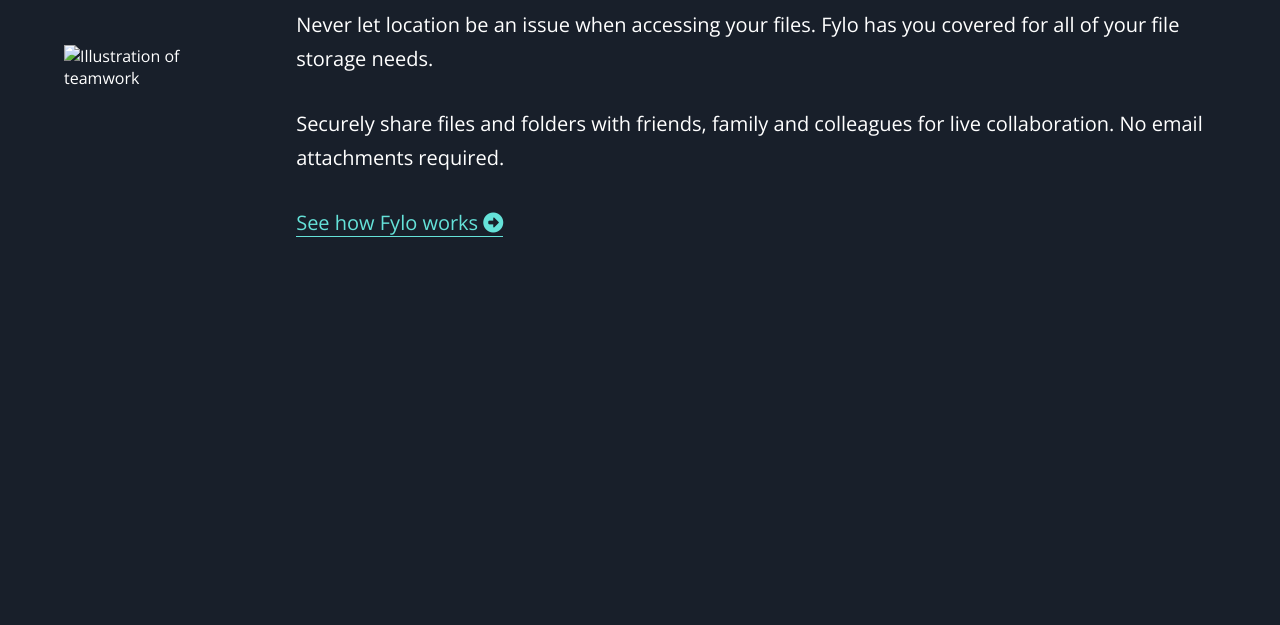
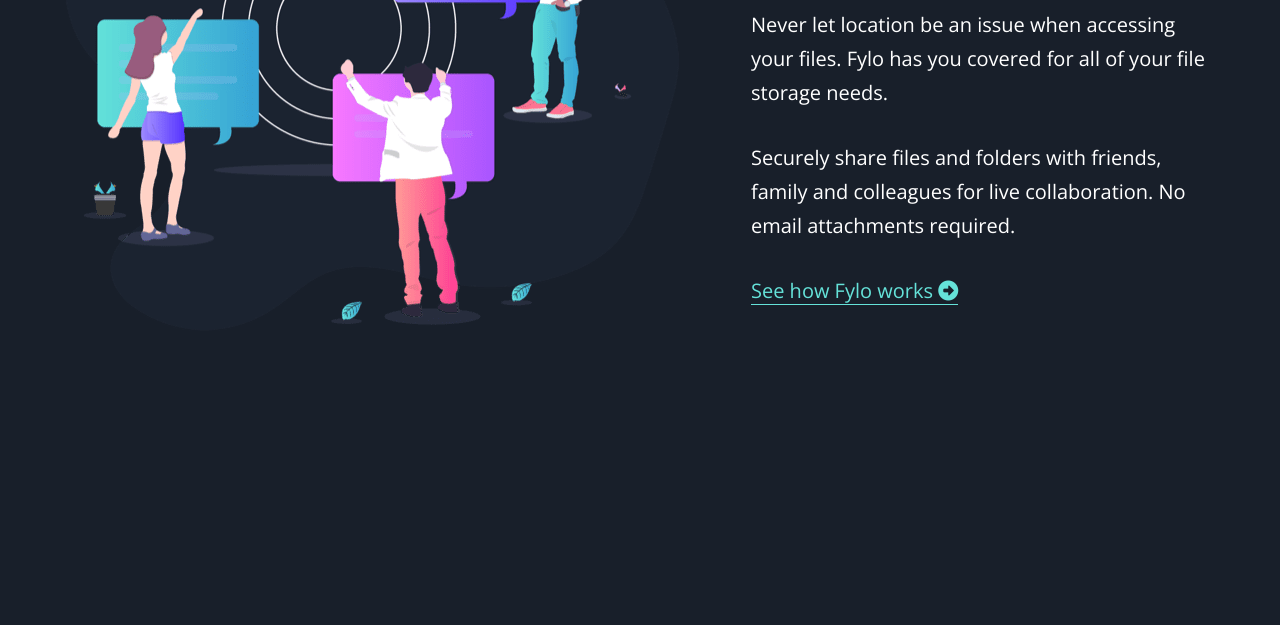
Before and after one commit to SIDE-HUSTLE-GROUP-37-HTML-CSS-JS-TRACK/Mildred-First-Cap, a plain HTML site: page index.html in a window 1280 px wide. Shown: the part 175-800 px from the top of the page. Drawn offline with nearby package versions, Linux system fonts and the light colour scheme.

Commit message:
added the image

```diff
--- a/index.html
+++ b/index.html
@@ -27,7 +27,7 @@
         <div class="productive-section section">
 
             <div class="productive-img">
-                <img src="images/font-awesome resoucres/illustration-stay-productive.png" alt="Illustration of teamwork">
+                <img src="./images/illustration-stay-productive.png" alt="Illustration of teamwork">
             </div>
 
             <div class="productive-content">
```
Also changed, not shown: images/illustration-stay-productive.png (added).
